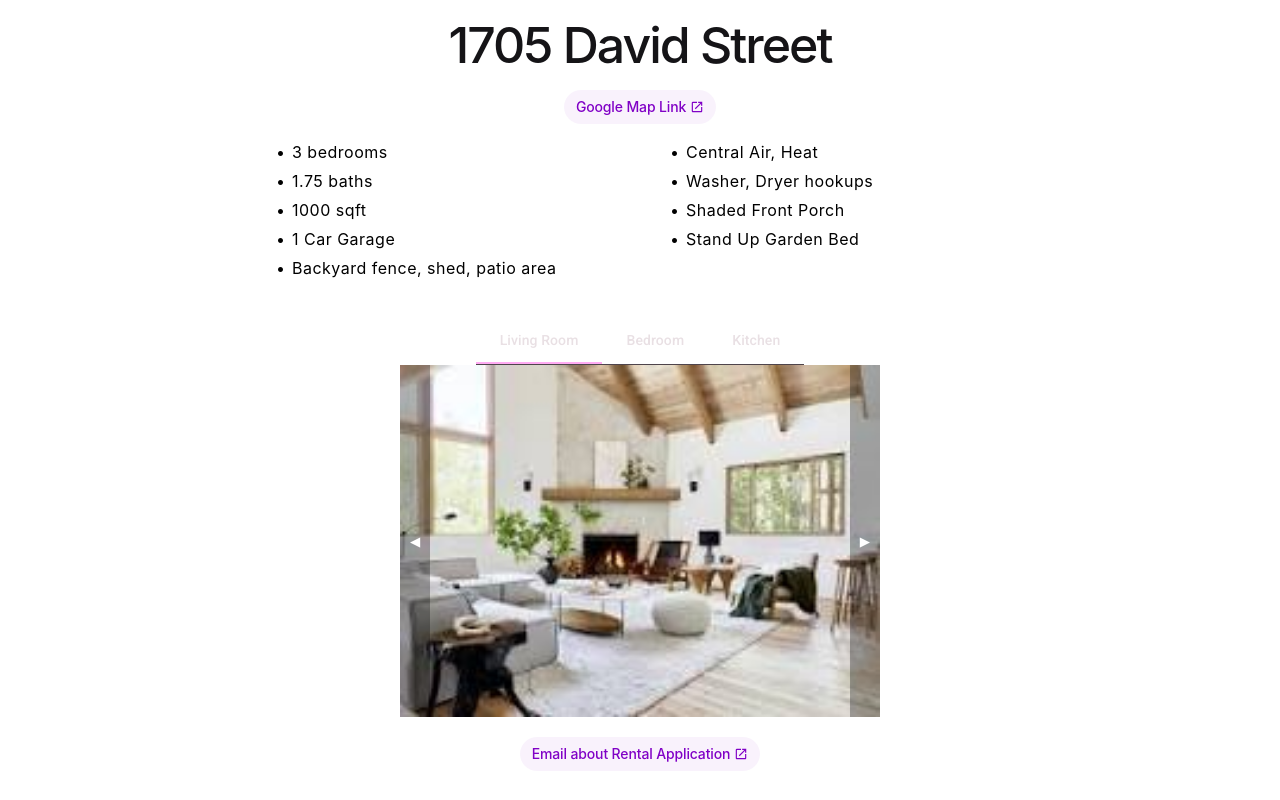
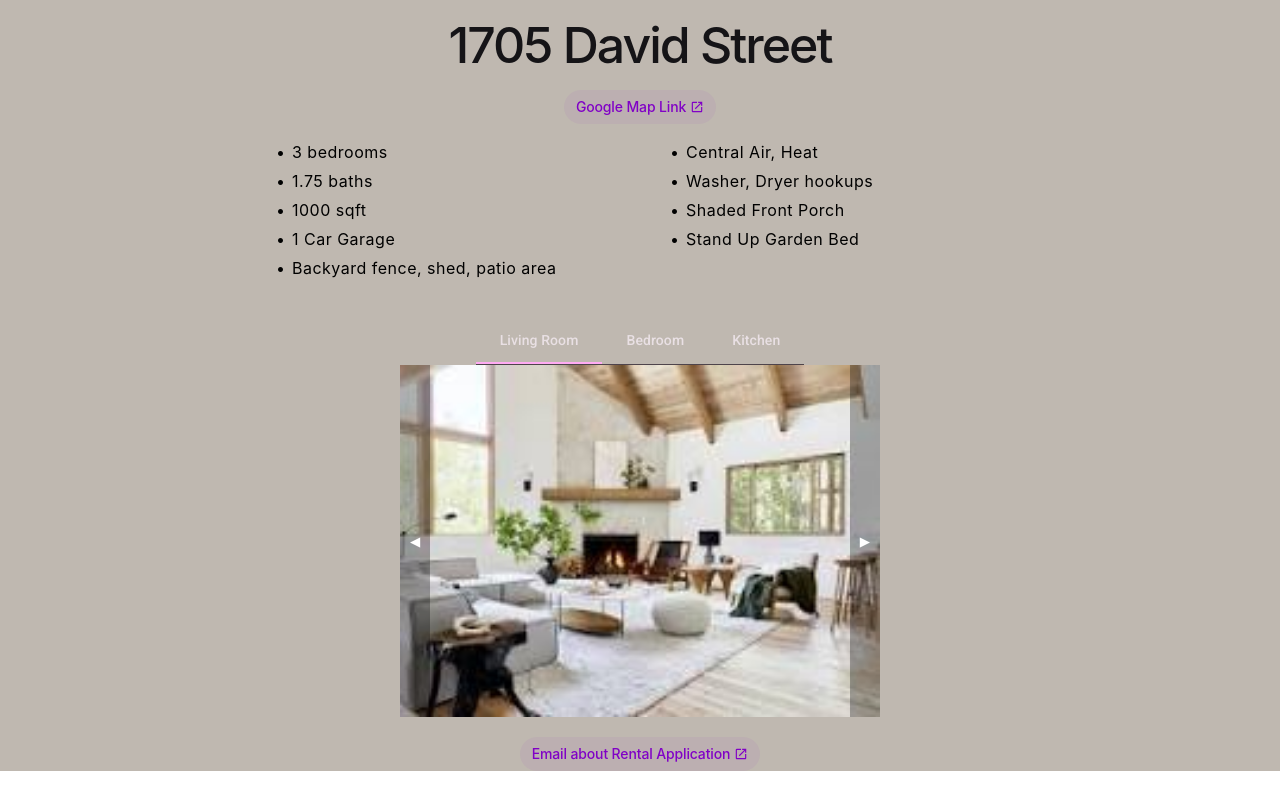
Before and after one commit to rbrock44/1705-David, an Angular app: page / in a window 1280 px wide. Built offline with nearby package versions, Linux system fonts and the light colour scheme.

Commit message:
make background grey

```diff
--- a/src/app/app.component.scss
+++ b/src/app/app.component.scss
@@ -78,6 +78,7 @@ p {
     flex-direction: column;
     align-items: center;
     text-align: center;
+    background-color: #BFB8B0;
 
     h1 {
         margin-bottom: 20px;
```
